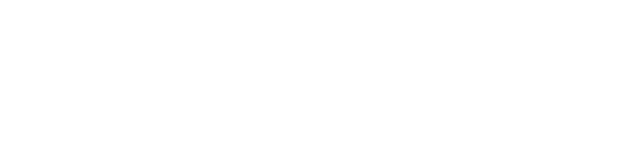
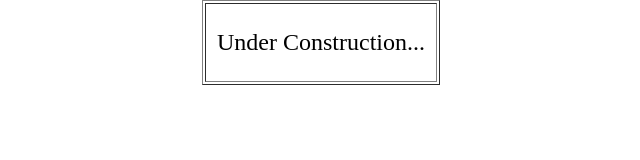
Before and after one commit to radithya-mahesa/CADF-Group-chat_website, a plain HTML site: page index.html in a window 1280 px wide. Shown: the whole page, without its empty margins (319-959 px from the left). Drawn offline with Linux system fonts and the light colour scheme.

Commit message:
update : first

```diff
--- a/index.html
+++ b/index.html
@@ -7,6 +7,14 @@
     <link rel="stylesheet" href="styles/style.css">
 </head>
 <body>
-
+    <div class="first">
+        <table border="1">
+            <tr>
+                <td>
+                    <p>Under Construction...</p>
+                </td>
+            </tr>
+        </table>
+    </div>
 </body>
 </html>
--- a/styles/style.css
+++ b/styles/style.css
@@ -0,0 +1,13 @@
+body {
+    margin: 0;
+}
+
+.first {
+    max-width: fit-content;
+    margin: auto;
+    font-size: 3vh;
+}
+
+.first table p{
+    padding: 0px 10px 0px 10px;
+}
```
